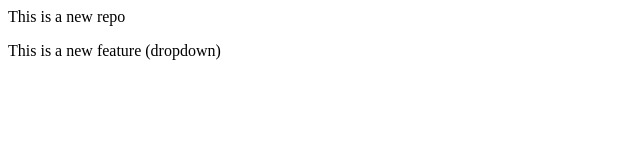
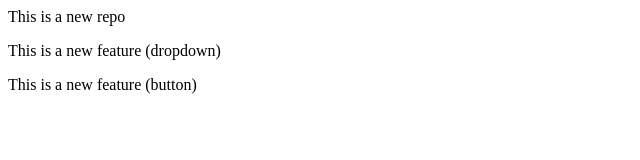
Before and after one commit to NimmakantiDivya/localrepo, a plain HTML site: page index.html in a window 1280 px wide. Shown: the whole page, without its empty margins (0-640 px from the left). Drawn offline with Linux system fonts and the light colour scheme.

Commit message:
Add New Features

```diff
--- a/index.html
+++ b/index.html
@@ -2,3 +2,6 @@
 <p>This is a new feature
   (dropdown)
 </p>
+<p>This is a new feature
+  (button)
+</p>
```
